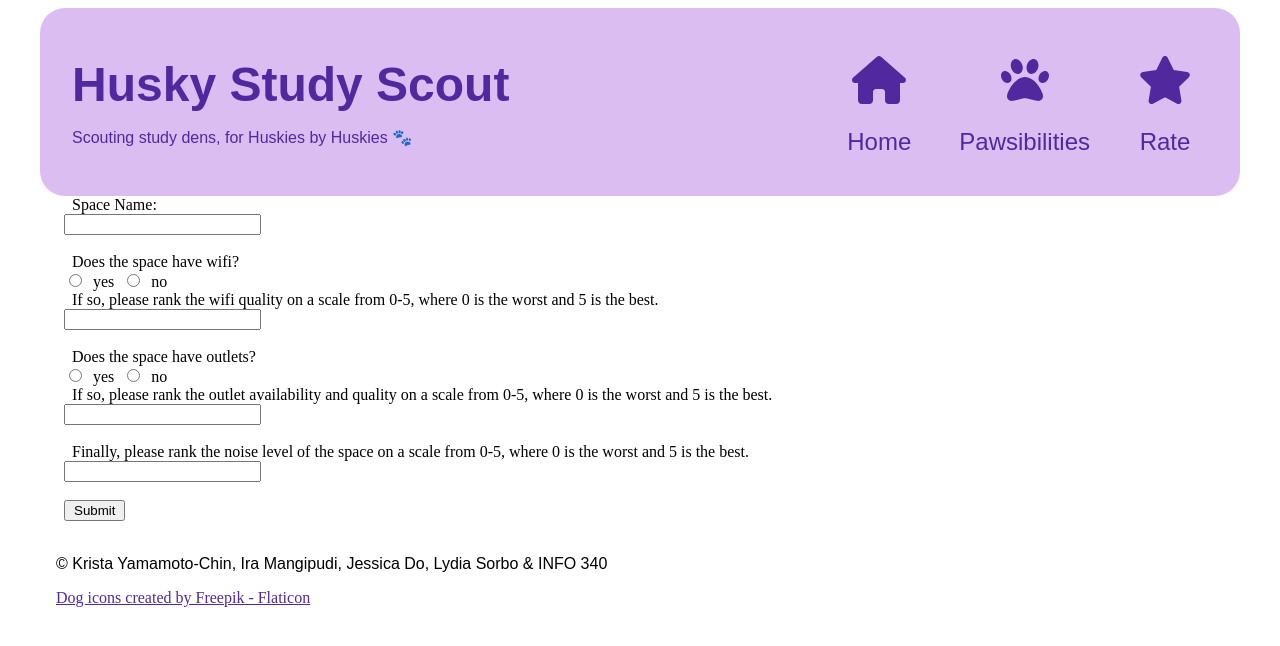
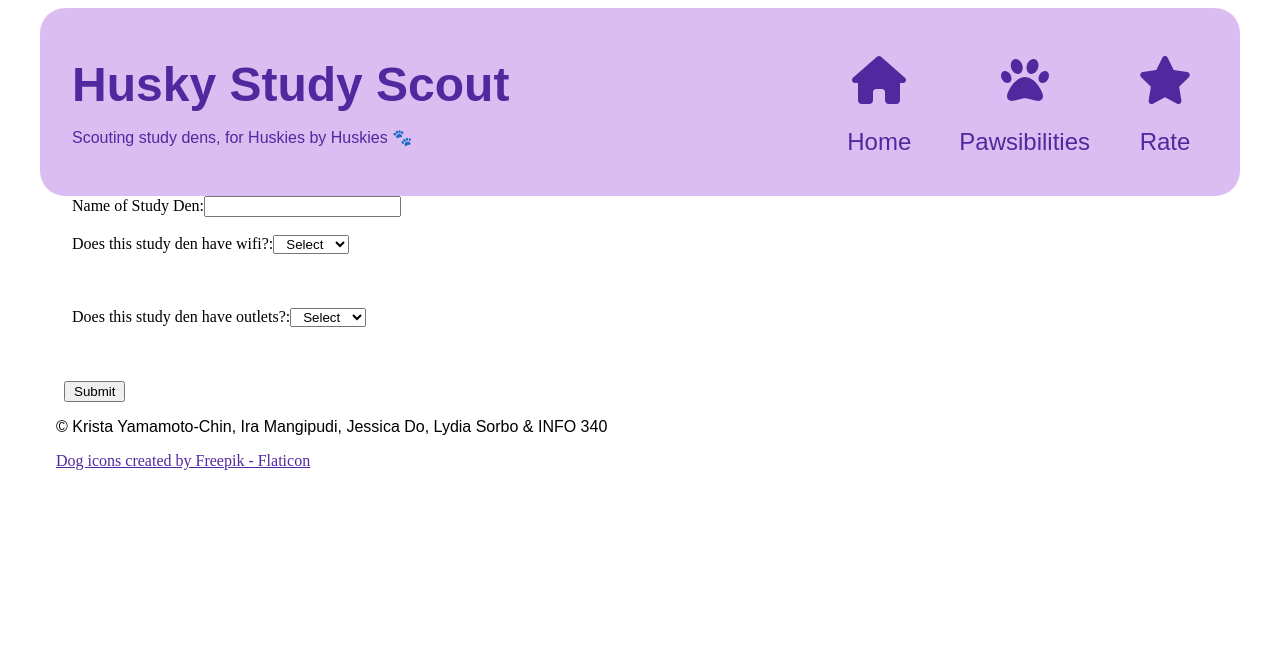
Before and after one commit to info340-au23a/project-info340-g2, a React (Create React App) app: page /rating in a window 1280 px wide. Shown: the top 646 px of the page. Built offline with nearby package versions, Linux system fonts and the light colour scheme.

Commit message:
using React for ratings page

```diff
--- a/src/Rating.js
+++ b/src/Rating.js
@@ -1,38 +1,116 @@
-import React from 'react';
+import React, { useState } from 'react';
 
 function Rating() {
+  const [name, setName] = useState('');
+  const [ynWifi, setYNWifi] = useState('');
+  const [ynOutlet, setYNOutlet] = useState('');
+  const [wifiRating, setWifiRating] = useState('');
+  const [outletRating, setOutletRating] = useState('');
+  const [showConfirmation, setShowConfirmation] = useState(false);
+
+  const handleSubmit = (event) => {
+    event.preventDefault();
+    setShowConfirmation(true); // show confirmation message after form submission
+  };
+
+  const handleConfirmation = () => {
+    // Reset the form after submission
+    setName('');
+    setYNWifi('');
+    setYNOutlet('');
+    setWifiRating('');
+    setOutletRating('');
+
+    setShowConfirmation(false); // hide confirmation message after confirmed
+  }
+
   return (
-    <main>
+    <div>
+      <form onSubmit={handleSubmit}>
+        <label>
+          Name of Study Den:
+          <input
+            type="text"
+            value={name}
+            onChange={(event) => setName(event.target.value)}
+            required
+          />
+        </label>
+        <br />
+        <br />
+        <label>
+          Does this study den have wifi?:
+          <select
+            value={ynWifi}
+            onChange={(event) => setYNWifi(event.target.value)}
+            required
+          >
+            <option value="">Select</option>
+            <option value="yes">Yes</option>
+            <option value="no">No</option>
+          </select>
+        </label>
+        <br />
+        <br />
+        {ynWifi === 'yes' && (
+          <label>
+            Rating:
+            <input
+              type="number"
+              min="1"
+              max="5"
+              value={wifiRating}
+              onChange={(event) => setWifiRating(event.target.value)}
+              required
+            />
+          </label>
+        )}
+        <br />
+        <br />
+        <label>
+          Does this study den have outlets?:
+          <select
+            value={ynOutlet}
+            onChange={(event) => setYNOutlet(event.target.value)}
+            required
+          >
+            <option value="">Select</option>
+            <option value="yes">Yes</option>
+            <option value="no">No</option>
+          </select>
+        </label>
+        <br />
+        <br />
+        {ynOutlet === 'yes' && (
+          <label>
+            Please rank the accessibility of the outlets on a scale from 1-5 paws:
+            <input
+              type="number"
+              min="1"
+              max="5"
+              value={outletRating}
+              onChange={(event) => setOutletRating(event.target.value)}
+              required
+            />
+          </label>
+        )}
+        <br />
+        <br />
+        <button type="submit">Submit</button>
+      </form>
 
-      <form>
-        <label htmlFor="space-name">Space Name:</label><br />
-        <input type="text" id="space-name" name="space-name" /><br /><br />
-
-        <label htmlFor="yn-wifi">Does the space have wifi?</label><br />
-        <input type="radio" id="yes-wifi" name="yn-wifi" value="yes" />
-        <label htmlFor="yes-wifi">yes</label>
-        <input type="radio" id="no-wifi" name="yn-wifi" value="no" />
-        <label htmlFor="no-wifi">no</label><br />
-        <label htmlFor="wifi-rating">If so, please rank the wifi quality on a scale
-          from 0-5, where 0 is the worst and 5 is the best.</label><br />
-        <input type="text" id="wifi-rating" name="wifi-rating" /><br /><br />
-
-        <label htmlFor="yn-outlet">Does the space have outlets?</label><br />
-        <input type="radio" id="yes-outlet" name="yn-outlet" value="yes" />
-        <label htmlFor="yes-outlet">yes</label>
-        <input type="radio" id="no-outlet" name="yn-outlet" value="no" />
-        <label htmlFor="no-outlet">no</label><br />
-        <label htmlFor="outlet-rating">If so, please rank the outlet availability and quality on a scale
-          from 0-5, where 0 is the worst and 5 is the best.</label><br />
-        <input type="text" id="outlet-rating" name="outlet-rating" /><br /><br />
-
-        <label htmlFor="noise-rating">Finally, please rank the noise level of the space on a scale
-          from 0-5, where 0 is the worst and 5 is the best.</label><br />
-        <input type="text" id="noise-rating" name="noise-rating" /><br /><br />
-
-        <input type="submit" value="Submit" /><br /><br />
-      </form>
-    </main>
+      {showConfirmation && (
+        <div>
+          <p>Study Space Name: {name}</p>
+          <p>Wifi?: {ynWifi}</p>
+          {ynWifi === 'yes' && <p>Rating: {wifiRating}</p>}
+          <p>Outlets?: {ynOutlet}</p>
+          {ynOutlet === 'yes' && <p>Rating: {outletRating}</p>}
+          <p>Is this information correct?</p>
+          <button onClick={handleConfirmation}>Confirm</button>
+        </div>
+      )}
+    </div>
   );
 }
 
```
